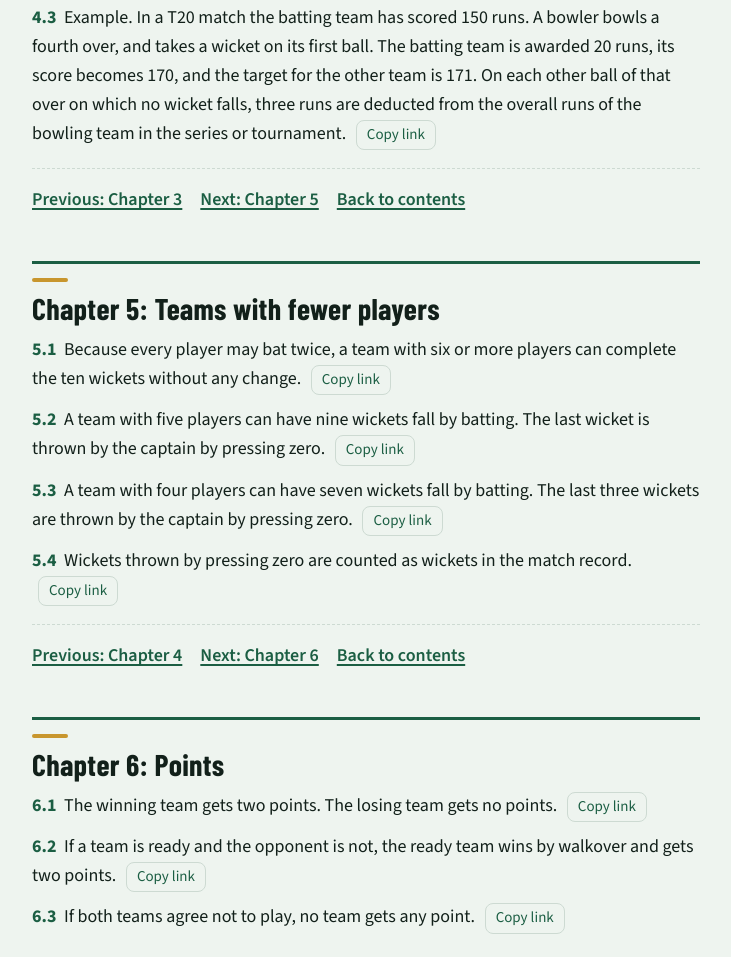
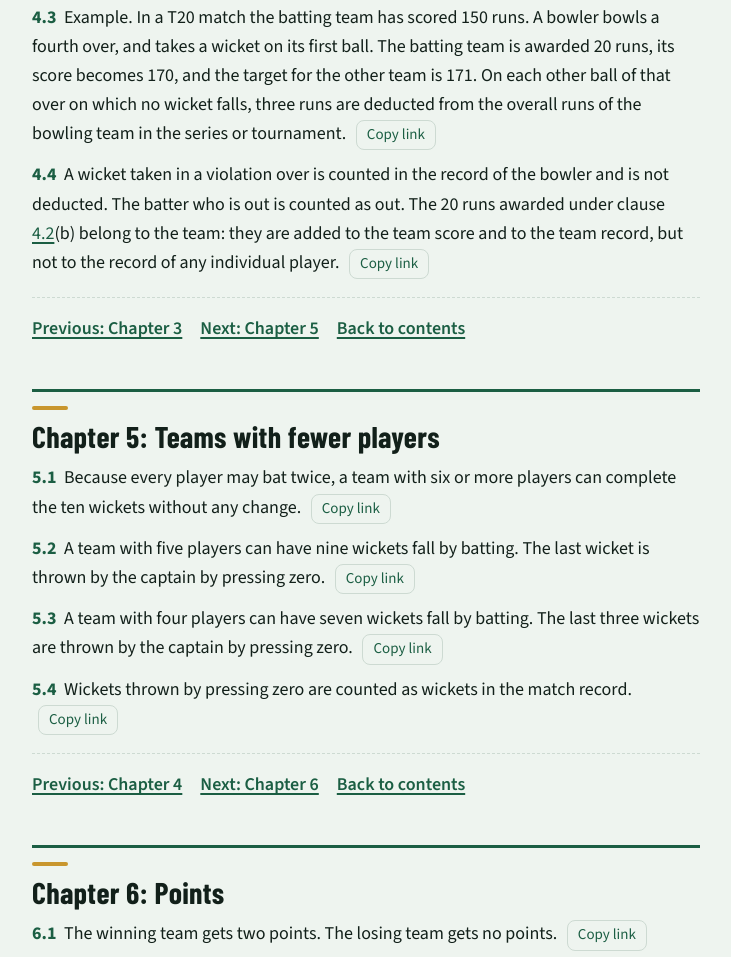
Before and after one commit to HandCricket-IHCC/handcricket-ihcc.github.io, a plain HTML site: page playing-regulations.html in a window 1280 px wide. Shown: the part 3542-4499 px from the top of the page, without its empty margins (274-1005 px from the left). Drawn offline with Linux system fonts and the light colour scheme; no server answers.

Commit message:
Playing Regulations 4.4: records for violation wickets
Co-Authored-By: Claude Sonnet 5.5 <noreply@anthropic.com>
Claude-Session: https://claude.ai/code/session_01Gvid68PdRX6aPmN6Hz4g22

```diff
--- a/playing-regulations.html
+++ b/playing-regulations.html
@@ -127,6 +127,7 @@
 <p class="sub">(a) On a violation ball on which no wicket falls, three runs are deducted from the overall runs of the bowling team in the series or tournament, that is, the total from which its run rate is calculated. Nothing is deducted from the scorecard of the match.</p>
 <p class="sub">(b) On a violation ball on which a wicket falls, the batting team is awarded 20 runs for each such wicket. These runs are added to its score on the scoreboard of the match. The deduction in (a) does not apply to that ball.</p>
 <p class="cl" id="r-4-3"><span class="num">4.3</span> Example. In a T20 match the batting team has scored 150 runs. A bowler bowls a fourth over, and takes a wicket on its first ball. The batting team is awarded 20 runs, its score becomes 170, and the target for the other team is 171. On each other ball of that over on which no wicket falls, three runs are deducted from the overall runs of the bowling team in the series or tournament.</p>
+<p class="cl" id="r-4-4"><span class="num">4.4</span> A wicket taken in a violation over is counted in the record of the bowler and is not deducted. The batter who is out is counted as out. The 20 runs awarded under clause <a href="constitution.html#c-4-2">4.2</a>(b) belong to the team: they are added to the team score and to the team record, but not to the record of any individual player.</p>
 <p class="pn"><a href="#ch-3">Previous: Chapter 3</a> <a href="#ch-5">Next: Chapter 5</a> <a href="#tocH">Back to contents</a></p>
 <h2 id="ch-5">Chapter 5: Teams with fewer players</h2>
 <p class="cl" id="r-5-1"><span class="num">5.1</span> Because every player may bat twice, a team with six or more players can complete the ten wickets without any change.</p>
```
Also changed, not shown: playing-regulations-draft.txt, tools/masters/playing.txt.
